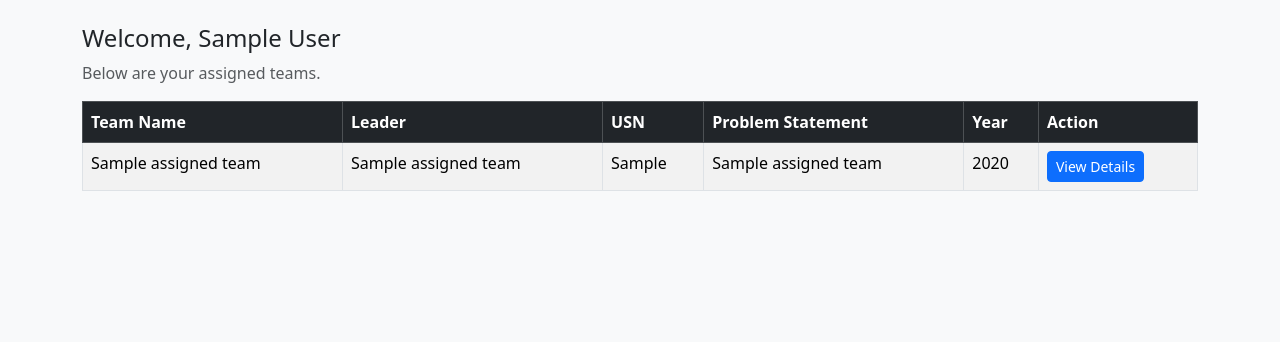
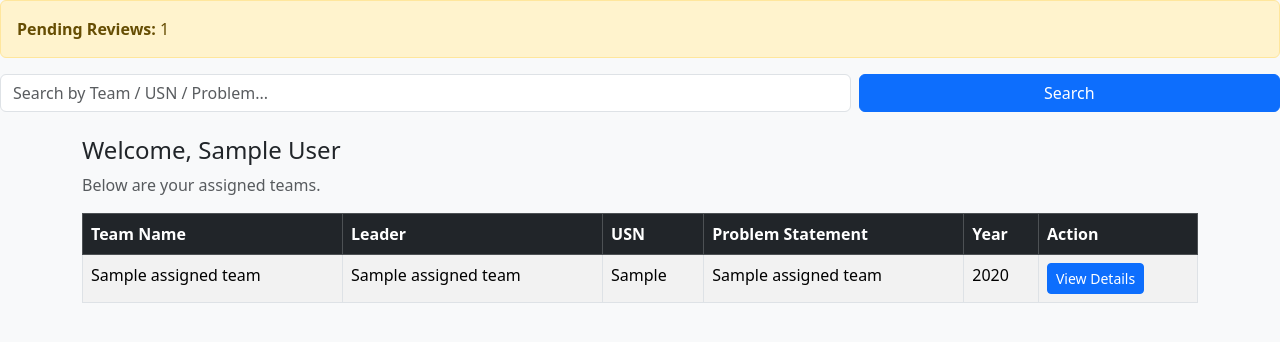
Before and after one commit to abhijithhv-rnsit/rnsit-multidisciplinary_project_2025-26, a Flask app: template templates/faculty_dashboard.html in a window 1280 px wide. Shown: the part 56-398 px from the top of the page. Run offline with Flask 3, Linux system fonts and the light colour scheme; the visitor is signed in with stand-in values (Sample User, id 1); tables that the repository leaves empty hold one stand-in row (values such as "Sample post"); the template is opened without the code that fills it: most values are stand-ins (such as "Sample title", 1, 10 or a date in 2020).

Commit message:
Update faculty_dashboard.html

```diff
--- a/templates/faculty_dashboard.html
+++ b/templates/faculty_dashboard.html
@@ -10,6 +10,19 @@
     <span class="navbar-brand">Faculty Dashboard</span>
     <a href="/faculty/logout" class="btn btn-light btn-sm">Logout</a>
 </nav>
+<div class="alert alert-warning">
+  <strong>Pending Reviews:</strong> {{ pending_count }}
+</div>
+
+<form method="get" class="row g-2 mb-3">
+  <div class="col-md-8">
+    <input type="text" name="search" value="{{ search }}" class="form-control"
+           placeholder="Search by Team / USN / Problem...">
+  </div>
+  <div class="col-md-4">
+    <button class="btn btn-primary w-100">Search</button>
+  </div>
+</form>
 
 <div class="container mt-4">
     <h4>Welcome, {{ session.faculty_name }}</h4>
```
